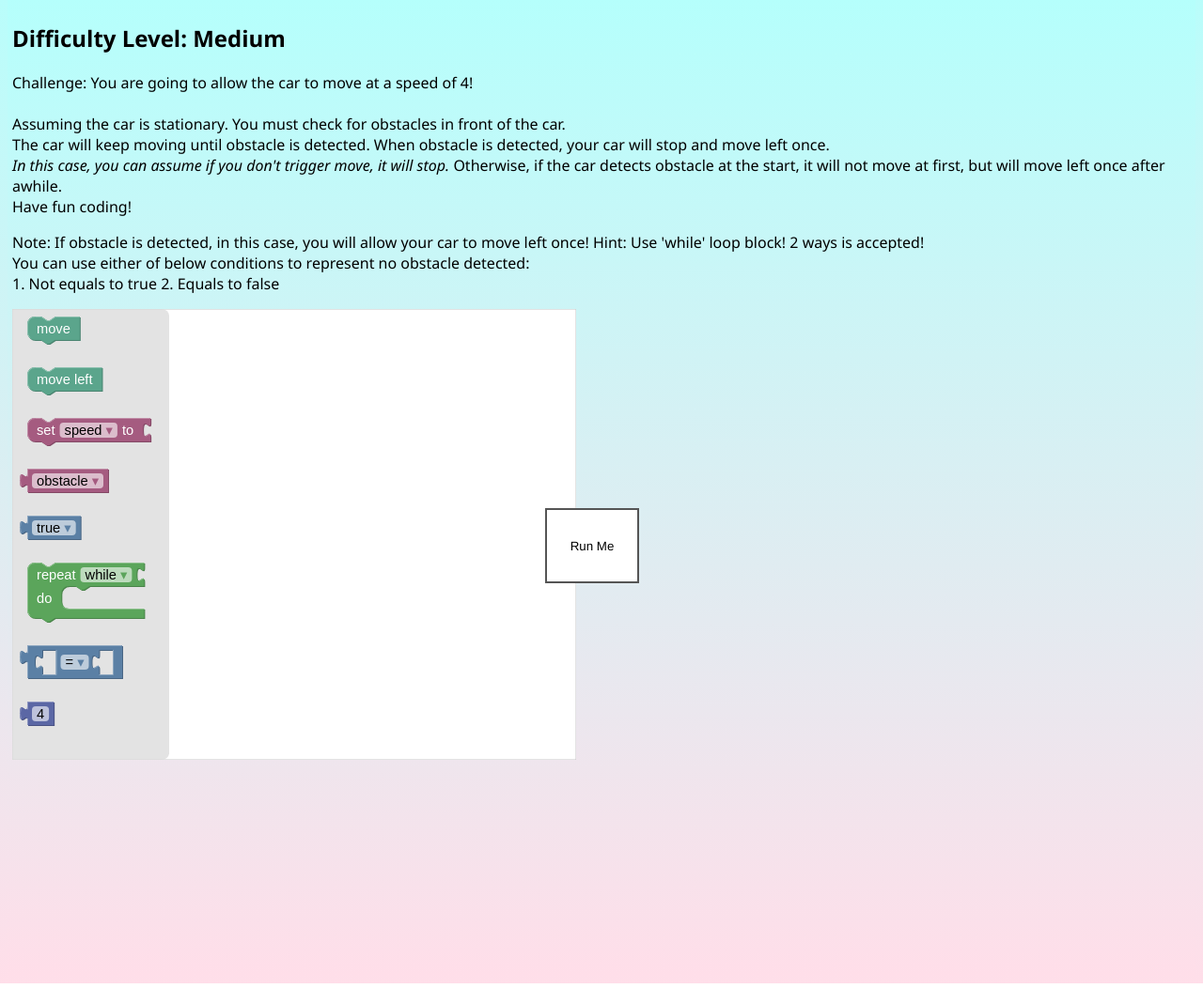
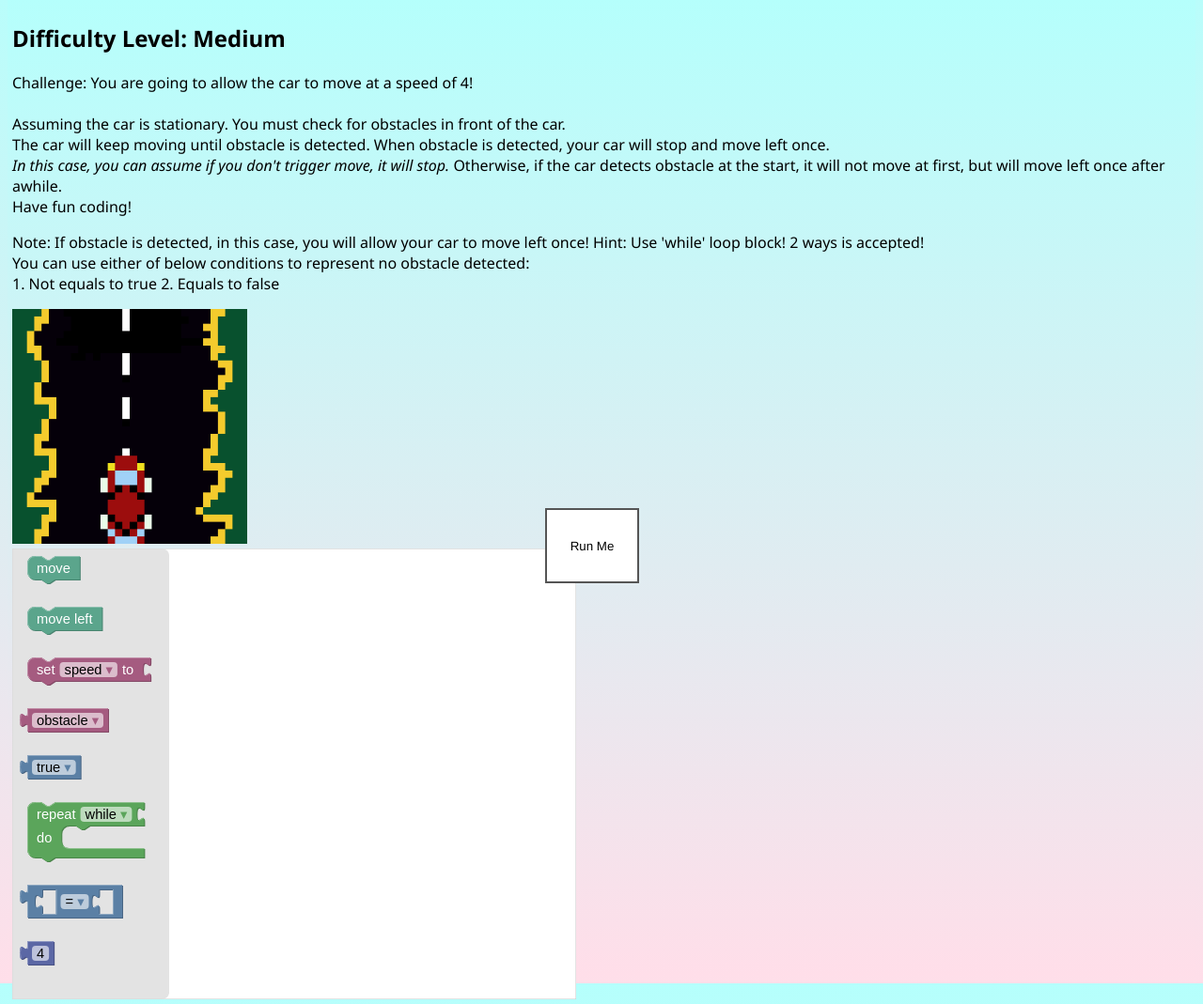
Before and after one commit to fuminchong/ICT2101-2201-Team-Project, a Flask app: page /scratchmedium in a window 1280 px wide. Shown: the part 59-1128 px from the top of the page at 94% size. Before the commit the page ends 1106 px from the top, so only its background shows below. Run offline with Flask 2, Linux system fonts and the light colour scheme.

Commit message:
update with medlevel animation

```diff
--- a/M3 Code/templates/scratchmedium.html
+++ b/M3 Code/templates/scratchmedium.html
@@ -64,6 +64,9 @@
         1. Not equals to true
         2. Equals to false
 </p>
+
+<img src="/static/mediumlevel.gif" alt="easylevel" width="250" height="250"/>
+
 <section id="blocklyContainer">
     <div id="blocklyDiv" style="height: 480px; width: 600px;"></div>
 </section>
```
